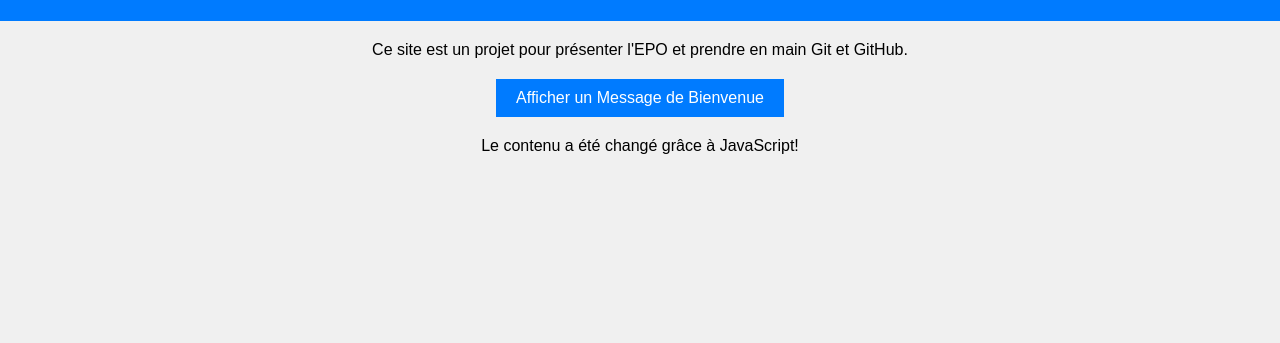
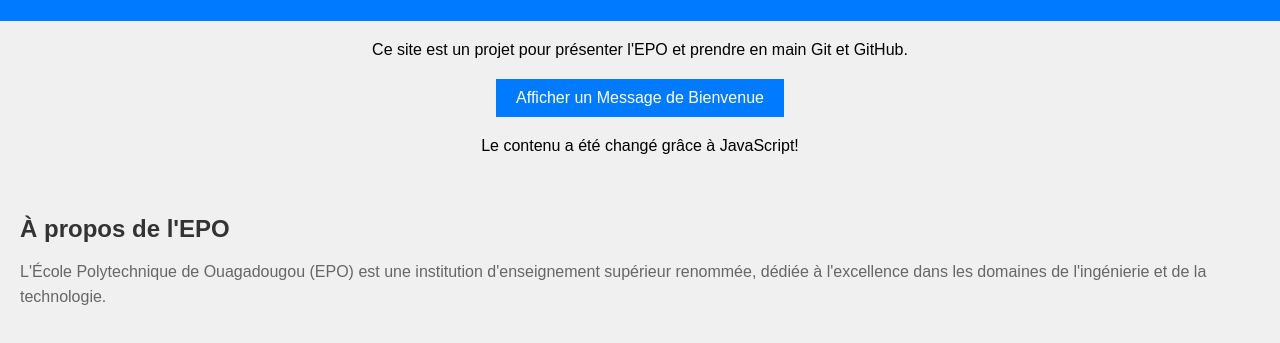
Before and after one commit to Minervus00/Epo-project-2, a plain HTML site: page index.html in a window 1280 px wide. Shown: the part 99-442 px from the top of the page. Drawn offline with Linux system fonts and the light colour scheme.

Commit message:
Updated HTML and CSS for about section

```diff
--- a/index.html
+++ b/index.html
@@ -20,6 +20,14 @@
       <!-- Ajout après les éléments existants dans le corps du document -->
       <p id="dynamicContent">Ceci est un contenu dynamique qui sera changé.</p>
     </main>
+    <!-- Ajout à la fin du corps du document -->
+    <section id="about">
+      <h2>À propos de l'EPO</h2>
+      <p>L'École Polytechnique de Ouagadougou (EPO) est une institution d'enseignement
+      supérieur renommée, dédiée à l'excellence dans les domaines de l'ingénierie et de la
+      technologie.
+      </p>
+    </section>
     <script src="script.js"></script>
   </body>
 </html>
--- a/styles.css
+++ b/styles.css
@@ -26,3 +26,18 @@ button {
   margin: 4px 2px;
   cursor: pointer;
 }
+/* Styles pour la section À propos */
+#about {
+  background-color: #f0f0f0; /* Couleur de fond légère */
+  padding: 20px; /* Espacement interne */
+  margin-top: 20px; /* Marge au-dessus de la section */
+  border-radius: 8px; /* Bords arrondis */
+}
+#about h2 {
+  color: #333; /* Couleur du titre */
+  margin-bottom: 10px; /* Marge en dessous du titre */
+}
+#about p {
+  color: #666; /* Couleur du texte */
+  line-height: 1.6; /* Hauteur de ligne pour améliorer la lisibilité */
+}
```
